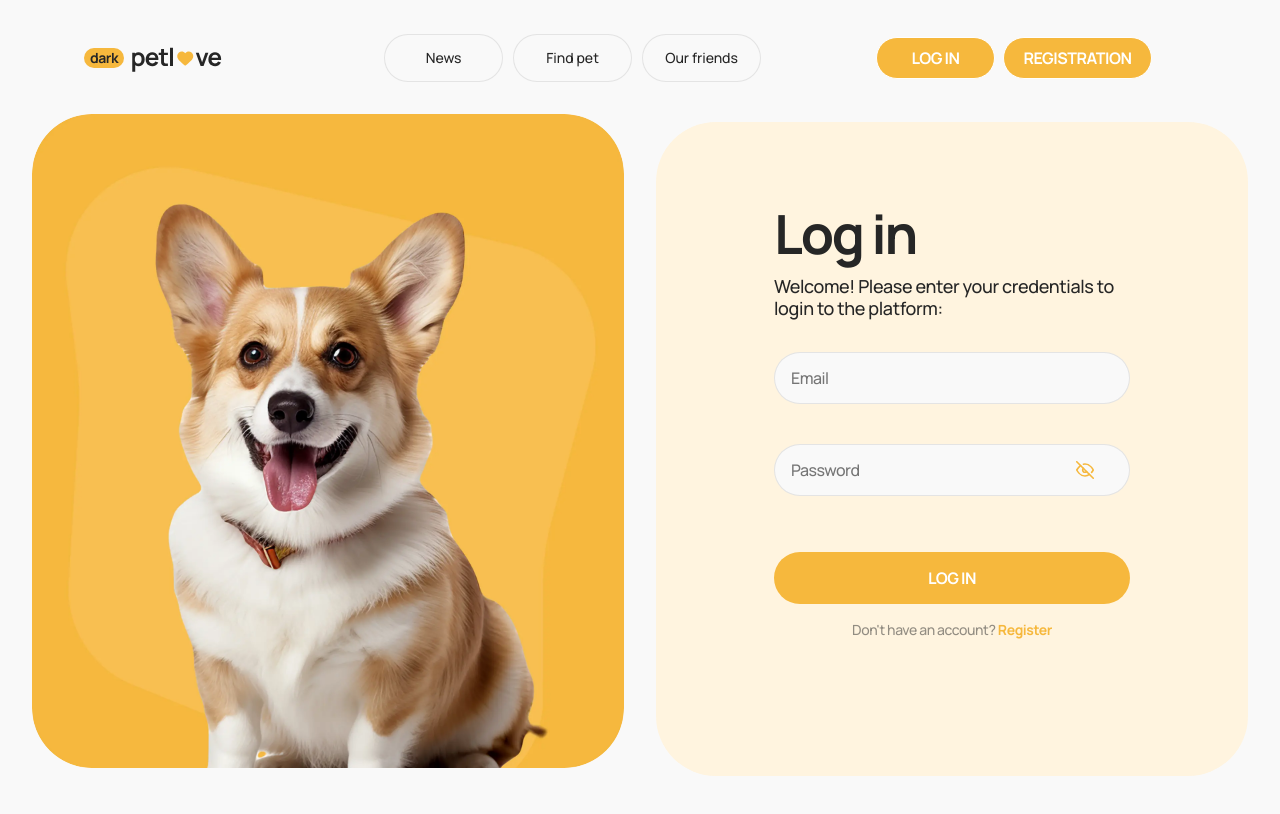
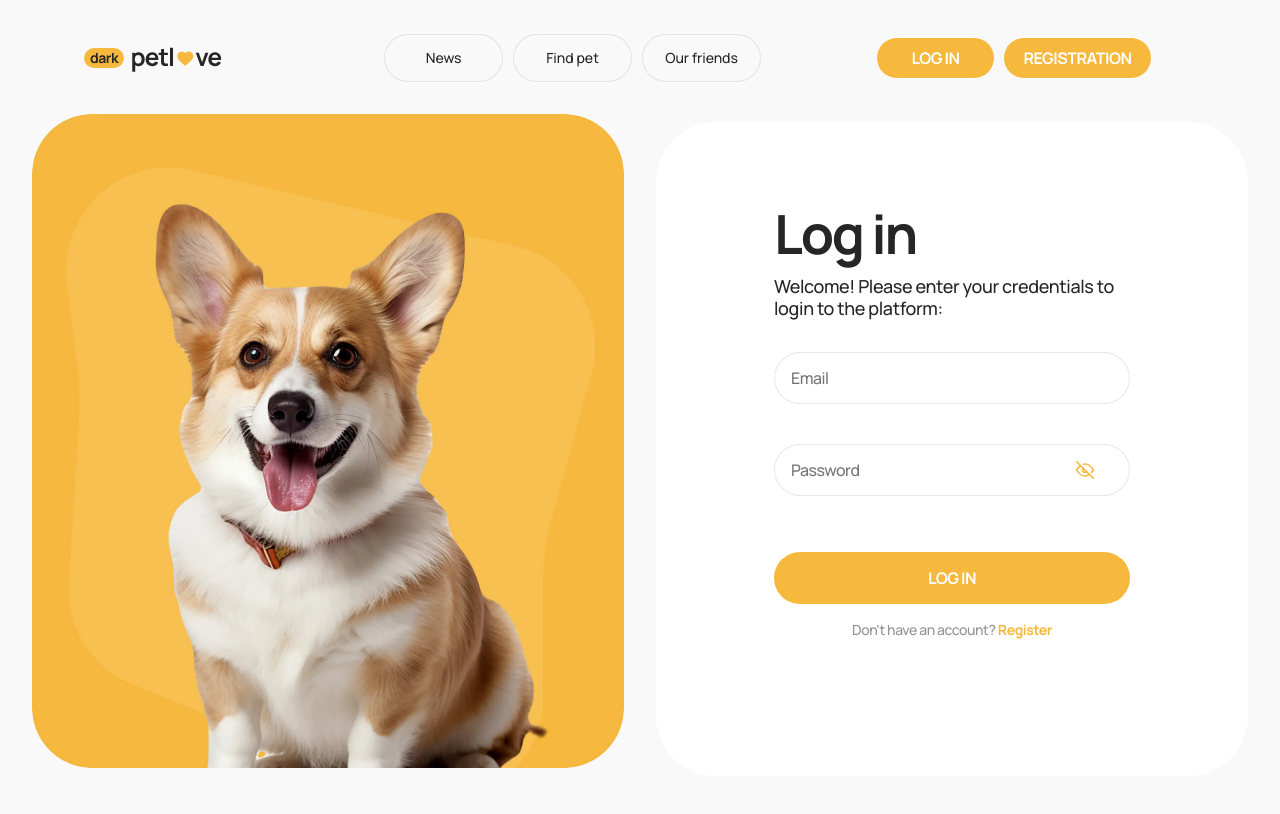
Before and after one commit to YanaShumylo/petlove-react, a React (Vite) app: page /login in a window 1280 px wide. Built offline with nearby package versions, Linux system fonts and the light colour scheme; no server answers.

Commit message:
Fix style

```diff
--- a/src/components/AddPetForm/AddPetForm.module.css
+++ b/src/components/AddPetForm/AddPetForm.module.css
@@ -208,7 +208,7 @@
 }
 
 .btnBack {
-  background:  var(--color-bg-secondary);
+  background:  var(--color-bg-primary);
   color: var(--color-text-primary);
 }
 
--- a/src/components/LoginForm/LoginForm.module.css
+++ b/src/components/LoginForm/LoginForm.module.css
@@ -21,7 +21,7 @@ height: 42px;
 padding: 12px 40px 12px 12px;
 border-radius: 30px;
 border: 1px solid var(--color-border);
-background-color: var(--color-bg-primary);
+background-color: var(--color-modal);
 color: var(--color-text-primary);
 font-size: 14px;
 line-height: 1.29;
--- a/src/components/Modal/ModalApproveAction/ModalApproveAction.module.css
+++ b/src/components/Modal/ModalApproveAction/ModalApproveAction.module.css
@@ -36,7 +36,7 @@ color: var(--color-text-primary);
 border-radius: 30px;
 min-width: 134px;
 padding: 12px 44px;
-background: var(--color-text-secondary);
+background: var(--color-bg-primary);
 transition: all 0.3s ease;
 }
 
--- a/src/pages/HomePage/HomePage.tsx
+++ b/src/pages/HomePage/HomePage.tsx
@@ -8,6 +8,6 @@ export default function HomePage() {
             <h1 className={css.title} >Take good <span className={css.textSpan}>care</span> of your small pets</h1>
             <p className={css.text}>Choosing a pet for your home is a choice that is meant to enrich your life with immeasurable joy and tenderness.</p>
             </div>
-            <img className={css.image}src="/home.webp" srcSet="/home.webp 375w, /home@2x.webp 768w, /home@3x.webp 1280w" alt="Image a young woman with a dog" loading="lazy"/>
+            <img className={css.image}src="/home.webp" srcSet="/home.webp, /home@2x.webp, /home@3x.webp" alt="Image a young woman with a dog" loading="lazy"/>
         </section>)
 }
--- a/src/pages/LoginPage/LoginPage.module.css
+++ b/src/pages/LoginPage/LoginPage.module.css
@@ -24,7 +24,7 @@ width: 90%;
 max-width: 334px;
 padding: 20px;
 border-radius: 30px;
-background: var(--color-bg-secondary);
+background: var(--color-modal);
   color: var(--color-text-primary);
 }
 
--- a/src/pages/RegisterPage/RegisterPage.module.css
+++ b/src/pages/RegisterPage/RegisterPage.module.css
@@ -24,7 +24,7 @@ width: 90%;
 max-width: 334px;
 padding: 20px;
 border-radius: 30px;
-background: var(--color-bg-secondary);
+background: var(--color-modal);
 color: var(--color-text-primary);
 }
 
```
